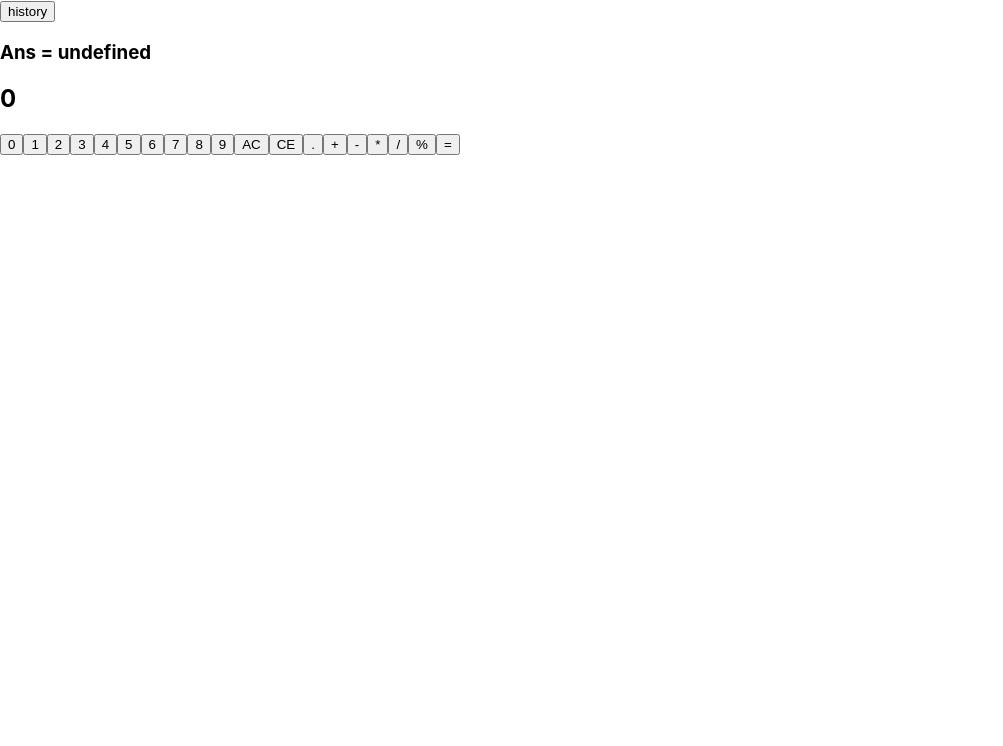
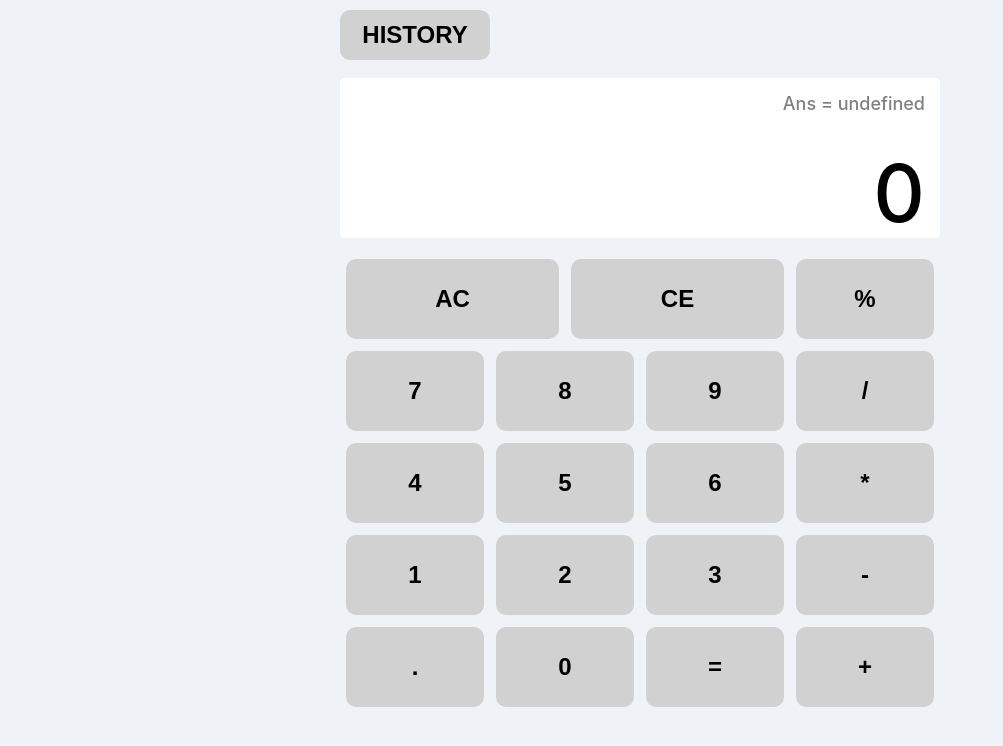
Before and after one commit to pch6828/React_Calculator, a React (Create React App) app: page / in a window 1280 px wide. Shown: the top 746 px of the page, without its empty margins (0-1003 px from the left). Built offline with nearby package versions, Linux system fonts and the light colour scheme; the HTML template or start-up script is replaced by a standard one.

Commit message:
6:30 : basic CSS complete

```diff
--- a/package.json
+++ b/package.json
@@ -6,6 +6,7 @@
         "@testing-library/jest-dom": "^5.14.1",
         "@testing-library/react": "^11.2.7",
         "@testing-library/user-event": "^12.8.3",
+        "gh-pages": "^3.2.3",
         "react": "^17.0.2",
         "react-dom": "^17.0.2",
         "react-scripts": "4.0.3",
@@ -34,5 +35,6 @@
             "last 1 firefox version",
             "last 1 safari version"
         ]
-    }
+    },
+    "homepage": "https://pch6828.github.io/React_Calculator/"
 }
--- a/src/App.css
+++ b/src/App.css
@@ -1,38 +1,12 @@
-.App {
-  text-align: center;
+* {
+    box-sizing: border-box;
 }
 
-.App-logo {
-  height: 40vmin;
-  pointer-events: none;
+body {
+    margin: 0;
+    padding: 0;
+    font-family: -apple-system, BlinkMacSystemFont, "Segoe UI", Roboto, Oxygen, Ubuntu, Cantarell, "Open Sans", "Helvetica Neue", sans-serif;
+    background-color: #eff3f7;
+    height: 100%;
+    width: 100%;
 }
-
-@media (prefers-reduced-motion: no-preference) {
-  .App-logo {
-    animation: App-logo-spin infinite 20s linear;
-  }
-}
-
-.App-header {
-  background-color: #282c34;
-  min-height: 100vh;
-  display: flex;
-  flex-direction: column;
-  align-items: center;
-  justify-content: center;
-  font-size: calc(10px + 2vmin);
-  color: white;
-}
-
-.App-link {
-  color: #61dafb;
-}
-
-@keyframes App-logo-spin {
-  from {
-    transform: rotate(0deg);
-  }
-  to {
-    transform: rotate(360deg);
-  }
-}
--- a/src/App.js
+++ b/src/App.js
@@ -1,5 +1,7 @@
 import React from "react";
 import Calculator from "./Calculator";
+
+import "./App.css";
 
 function App() {
     return <Calculator /> ;
--- /dev/null
+++ b/src/Calculator.css
@@ -0,0 +1,46 @@
+html,
+body,
+#root {
+    width: 100%;
+    height: 100%;
+    display: flex;
+    justify-content: center;
+}
+
+.container {
+    width: 60%;
+    max-width: 600px;
+    justify-content: center;
+}
+
+.button_container {
+    margin-top: 15px;
+    width: 100%;
+    height: 50%;
+}
+
+.middle_button {
+    width: 35.5%;
+    height: 20%;
+    margin: 1%;
+    font-weight: 600;
+    font-size: x-large;
+    text-align: center;
+    align-items: center;
+    border-radius: 10px;
+    border: none;
+    background-color: rgb(209, 209, 209);
+}
+
+.small_button {
+    width: 23%;
+    height: 20%;
+    margin: 1%;
+    font-weight: 600;
+    font-size: x-large;
+    text-align: center;
+    align-items: center;
+    border-radius: 10px;
+    border: none;
+    background-color: rgb(209, 209, 209);
+}
--- a/src/Calculator.js
+++ b/src/Calculator.js
@@ -3,6 +3,7 @@ import React from "react";
 import Screen from "./Screen";
 import EvalHistory from "./EvalHistory";
 
+import "./Calculator.css";
 class Calculator extends React.Component{
     state = {
         expression:undefined,
@@ -85,30 +86,32 @@ class Calculator extends React.Component{
             <section className="container">
                 <EvalHistory callback={(expression) => this.setExpression(expression)}/>
                 <Screen expression={expression} show_prev_expression={show_prev_expression}/>
-                <button onClick={() => this.appendNumber(0)}>0</button>
-                <button onClick={() => this.appendNumber(1)}>1</button>
-                <button onClick={() => this.appendNumber(2)}>2</button>
-                <button onClick={() => this.appendNumber(3)}>3</button>
-                <button onClick={() => this.appendNumber(4)}>4</button>
-                <button onClick={() => this.appendNumber(5)}>5</button>
-                <button onClick={() => this.appendNumber(6)}>6</button>
-                <button onClick={() => this.appendNumber(7)}>7</button>
-                <button onClick={() => this.appendNumber(8)}>8</button>
-                <button onClick={() => this.appendNumber(9)}>9</button>
+                <div className="button_container">
+                    <button className="middle_button" onClick={() => this.clearExpression()}>AC</button>
+                    <button className="middle_button" className="middle_button" onClick={() => this.removeCharacter()}>CE</button>
+                    <button className="small_button" onClick={() => this.appendOperator("%")}>%</button>
 
-                <button onClick={() => this.clearExpression()}>AC</button>
-                <button onClick={() => this.removeCharacter()}>CE</button>
+                    <button className="small_button" onClick={() => this.appendNumber(7)}>7</button>
+                    <button className="small_button" onClick={() => this.appendNumber(8)}>8</button>
+                    <button className="small_button" onClick={() => this.appendNumber(9)}>9</button>
+                    <button className="small_button" onClick={() => this.appendOperator("/")}>/</button>
 
-                <button onClick={() => this.appendDot()}>.</button>
-                <button onClick={() => this.appendOperator("+")}>+</button>
-                <button onClick={() => this.appendOperator("-")}>-</button>
-                <button onClick={() => this.appendOperator("*")}>*</button>
-                <button onClick={() => this.appendOperator("/")}>/</button>
-                <button onClick={() => this.appendOperator("%")}>%</button>
+                    <button className="small_button" onClick={() => this.appendNumber(4)}>4</button>
+                    <button className="small_button" onClick={() => this.appendNumber(5)}>5</button>
+                    <button className="small_button" onClick={() => this.appendNumber(6)}>6</button>
+                    <button className="small_button" onClick={() => this.appendOperator("*")}>*</button>
 
+                    <button className="small_button" onClick={() => this.appendNumber(1)}>1</button>
+                    <button className="small_button" onClick={() => this.appendNumber(2)}>2</button>
+                    <button className="small_button" onClick={() => this.appendNumber(3)}>3</button>
+                    <button className="small_button" onClick={() => this.appendOperator("-")}>-</button>
 
-                <button onClick={() => this.getAnswer()}>=</button>
+                    <button className="small_button" onClick={() => this.appendDot()}>.</button>
+                    <button className="small_button" onClick={() => this.appendNumber(0)}>0</button>
+                    <button className="small_button" onClick={() => this.getAnswer()}>=</button>
+                    <button className="small_button" onClick={() => this.appendOperator("+")}>+</button>
 
+                </div>
             </section>
         );
     }
--- /dev/null
+++ b/src/EvalHistory.css
@@ -0,0 +1,70 @@
+.history_container {
+    position: fixed;
+    width: 100%;
+    max-width: 600px;
+    max-height: 40%;
+    flex-wrap: wrap;
+    z-index: 1;
+    margin-top: 10px;
+}
+
+.history__button {
+    width: 150px;
+    height: 50px;
+    font-weight: 600;
+    font-size: x-large;
+    text-align: center;
+    align-items: center;
+    z-index: inherit;
+    border-radius: 10px;
+    border: none;
+    background-color: rgb(209, 209, 209);
+}
+
+.histories {
+    width: 100%;
+    max-width: inherit;
+    max-height: 40%;
+    background-color: gainsboro;
+    border-radius: 10px;
+    list-style: none;
+    padding: 10px;
+    margin: 0;
+    margin-top: 5px;
+    display: none;
+    z-index: inherit;
+}
+
+.histories .histories__history {
+    display: flex;
+    width: 95%;
+    height: 30px;
+    margin-bottom: 5px;
+    align-items: center;
+    z-index: inherit;
+    border-radius: 10px;
+    border: none;
+}
+
+.expression_button {
+    display: flex;
+    height: 100%;
+    font-weight: 600;
+    color: dodgerblue;
+    font-size: x-large;
+    text-align: center;
+    align-items: center;
+    z-index: inherit;
+    border-radius: 10px;
+    border: 1px solid rgba(0, 0, 0, 0.2);
+}
+
+.expression_text {
+    display: flex;
+    height: 100%;
+    font-weight: 600;
+    font-size: x-large;
+    text-align: center;
+    align-items: center;
+    z-index: inherit;
+}
--- a/src/EvalHistory.js
+++ b/src/EvalHistory.js
@@ -1,5 +1,6 @@
 import React from "react";
 
+import "./EvalHistory.css";
 class EvalHistory extends React.Component {
     state = {
         toggle_idx:0
@@ -25,10 +26,13 @@ class EvalHistory extends React.Component {
 
         return (
             <section className="history_container">
-                <button onClick={() => this.toggleHistory()}>history</button>
+                <button className="history__button" onClick={() => this.toggleHistory()}>HISTORY</button>
                 <ul className="histories" style={{display: visibility[toggle_idx]}}>
                     {totalHistory.map((eval_history, idx) => (
-                        <li key={idx}><button onClick={() => this.props.callback(eval_history.expression)}>{eval_history.expression}</button> = <button onClick={() => this.props.callback(eval_history.answer)}>{eval_history.answer}</button></li>
+                        <li className="histories__history" key={idx}>
+                            <button className="expression_button" onClick={() => {this.toggleHistory(); this.props.callback(eval_history.expression)}}>{eval_history.expression}</button>
+                            <span className="expression_text">=</span>
+                            <button className="expression_button" onClick={() => {this.toggleHistory(); this.props.callback(eval_history.answer)}}>{eval_history.answer}</button></li>
                     ))}
                 </ul>
             </section>
--- /dev/null
+++ b/src/Screen.css
@@ -0,0 +1,28 @@
+.screen {
+    display: flex;
+    flex-direction: column;
+    border-radius: 5px;
+    margin-top: 13%;
+    background-color: white;
+    width: 100%;
+    height: 20%;
+}
+
+.screen .prev_expression {
+    font-weight: 500;
+    font-size: large;
+    text-align: right;
+    width: 95%;
+    height: 15%;
+    margin: 2.5%;
+    color: gray;
+}
+
+.screen .now_expression {
+    font-weight: 500;
+    font-size: 80px;
+    text-align: right;
+    width: 95%;
+    height: 75%;
+    margin: 2.5%;
+}
--- a/src/Screen.js
+++ b/src/Screen.js
@@ -1,16 +1,18 @@
 import React from "react";
+
+import "./Screen.css";
 
 function Screen({expression, show_prev_expression}){
     const history_size = Number(window.sessionStorage.history_size);
-    const prev_expression = history_size===0?null:(show_prev_expression?window.sessionStorage["expression_"+history_size]:"Ans");
+    const prev_expression = (history_size===0||history_size===NaN)?null:(show_prev_expression?window.sessionStorage["expression_"+history_size]:"Ans");
     const prev_answer = history_size===0?null:window.sessionStorage["answer_"+history_size];
 
-    const total_prev = prev_expression?prev_expression+" = "+prev_answer:null;
+    const total_prev = prev_expression?(prev_expression+" = "+prev_answer):null;
     const now_expression = expression===undefined?"0":expression;
     return (
         <div className="screen">
-            <h3>{total_prev}</h3>
-            <h1>{now_expression}</h1>
+            <span className="prev_expression">{total_prev}</span>
+            <span className="now_expression">{now_expression}</span>
         </div>
     );
 }
```
Also changed, not shown: 1 other file (tests, documents, lock files or other folders).
